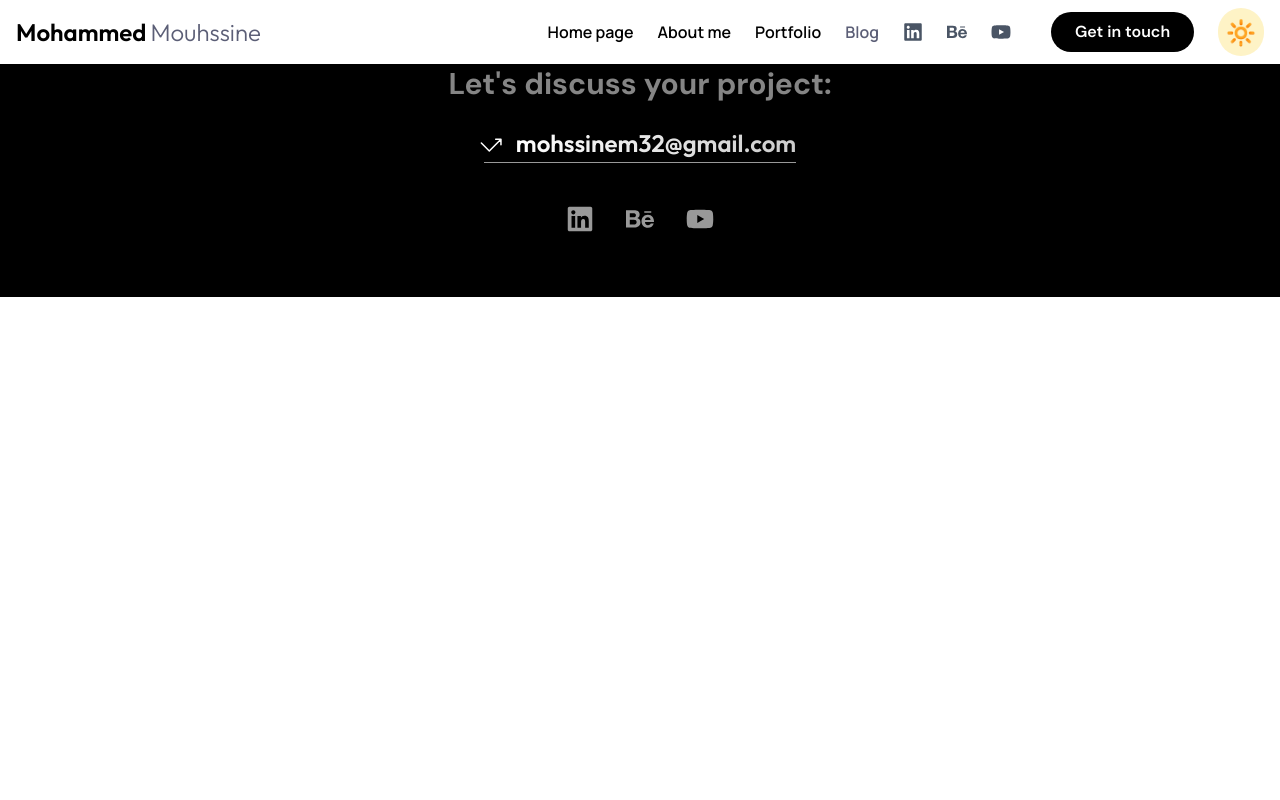
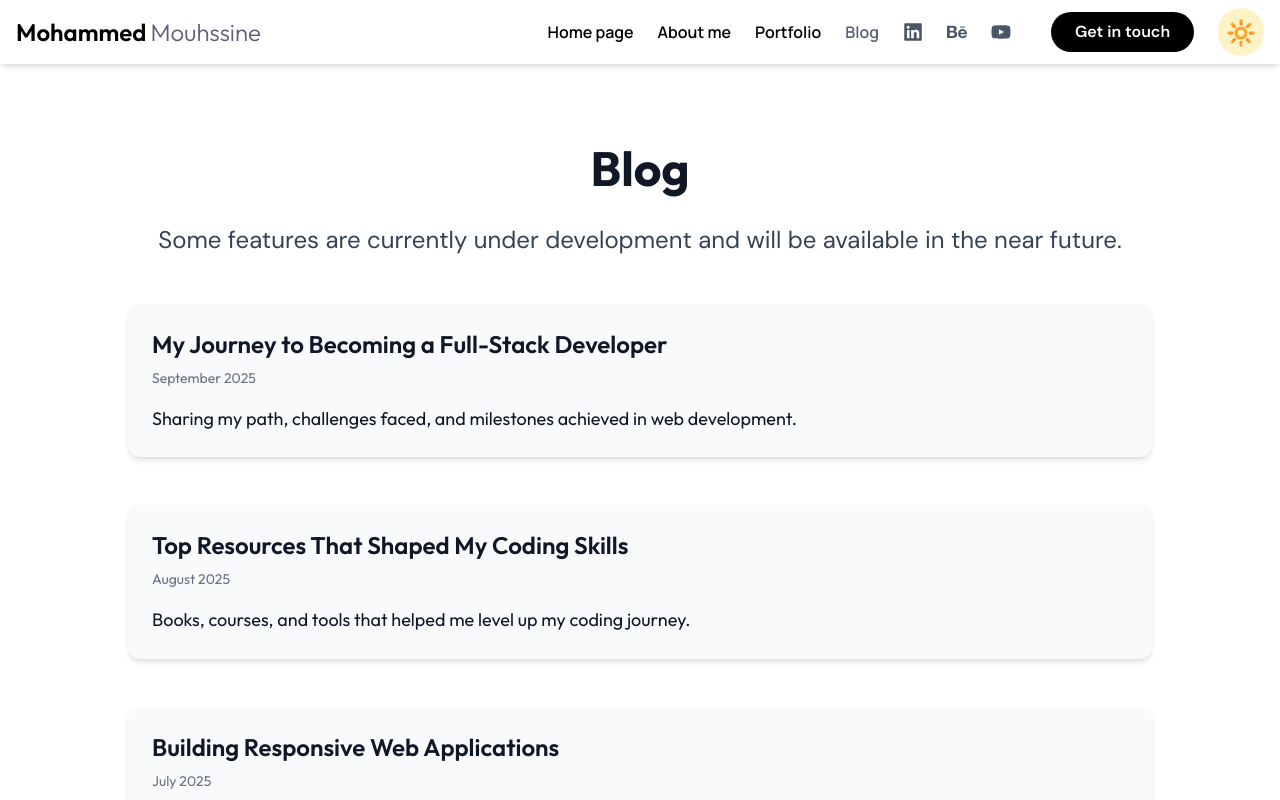
Before and after one commit to Andamlaka/personal-portfolio, a React (Vite) app in the folder portfolio/: page /blog in a window 1280 px wide. Shown: the top 800 px of the page. Built offline with nearby package versions, Linux system fonts and the light colour scheme.

Commit message:
updating

```diff
--- a/portfolio/src/App.jsx
+++ b/portfolio/src/App.jsx
@@ -5,8 +5,8 @@ import HomePage from "./pages/HomePage";
 import AboutMe from "./pages/AboutMe";
 import Footer from "./components/Footer";
 import Portfolio from "./pages/Portfolio";
-
-
+import Blog from "./pages/Blog";
+import Contact from "./pages/Contact";
 
 function App() {
   return (
@@ -16,7 +16,8 @@ function App() {
         <Route path="/" element={<HomePage />} />
         <Route path="/about" element={<AboutMe />} />
         <Route path="/portfolio" element={<Portfolio />} />
-        <Route path="/downloads" element={<h1>Downloads</h1>} />
+        <Route path="/blog" element={<Blog/>} />
+        <Route path='/contact' element={<Contact/>}/>
       </Routes>
       <Footer />
     </div>
--- a/portfolio/src/components/HeroSection.jsx
+++ b/portfolio/src/components/HeroSection.jsx
@@ -1,6 +1,7 @@
 'use client';
 import React, { useEffect, useState } from 'react';
 import { motion } from 'framer-motion';
+import { useNavigate } from "react-router-dom";
 
 export default function HeroSection() {
   const words = [
@@ -11,6 +12,7 @@ export default function HeroSection() {
     'mobile apps',
   ];
   const [index, setIndex] = useState(0);
+  const navigate = useNavigate();
 
   useEffect(() => {
     const id = setInterval(() => {
@@ -79,7 +81,7 @@ export default function HeroSection() {
             {['Frontend', 'Backend', 'FinTech', 'Startups', 'ESN'].map((t) => (
               <span
                 key={t}
-                className='px-3 py-1 rounded-2xl font-medium bg-[#FAFAFA] dark:bg-gray-800 text-sm sm:text-base md:text-lg border border-gray-300 dark:border-gray-700 text-primary dark:text-gray-200'
+                className='px-3 py-1 rounded-2xl font-medium bg-[#C9C8CB] dark:bg-gray-800 text-sm sm:text-base md:text-lg border border-gray-300 dark:border-gray-700 text-primary dark:text-gray-200'
               >
                 #{t}
               </span>
@@ -87,9 +89,14 @@ export default function HeroSection() {
           </div>
 
           {/* CTA */}
-          <button className='mt-4 sm:mt-6 w-full sm:w-auto px-8 py-3 bg-black dark:bg-white text-white dark:text-black rounded-full text-base sm:text-lg md:text-xl font-semibold shadow-lg hover:bg-gray-800 dark:hover:bg-gray-200 transition flex justify-center items-center'>
-            Let’s talk
-          </button>
+          <button
+      onClick={() => navigate("/contact")}
+      className="mt-4 sm:mt-6 w-full sm:w-auto px-8 py-3 bg-black dark:bg-white text-white dark:text-black
+                 rounded-full text-base sm:text-lg md:text-xl font-semibold shadow-lg
+                 hover:bg-gray-800 dark:hover:bg-gray-200 transition flex justify-center items-center cursor-pointer"
+    >
+      Let’s talk
+    </button>
         </motion.div>
       </div>
 
--- a/portfolio/src/components/Navbar.jsx
+++ b/portfolio/src/components/Navbar.jsx
@@ -2,10 +2,10 @@ import { useState } from 'react';
 import { NavLink } from 'react-router-dom';
 import { FaLinkedin, FaBehance, FaYoutube } from 'react-icons/fa';
 import ThemeToggle from './ThemeToggle';
-
+import { useNavigate } from "react-router-dom";
 export default function Navbar() {
   const [menuOpen, setMenuOpen] = useState(false);
-
+  const navigate = useNavigate();
   const linkClass = ({ isActive }) =>
     isActive
       ? 'text-secondary dark:text-gray-300 font-manrope font-semibold text-base'
@@ -59,6 +59,7 @@ export default function Navbar() {
           </a>
 
           <button
+          onClick={() => navigate("/contact")}
             className='bg-primary w-auto text-sm sm:text-base dark:bg-white font-semibold font-dm  text-white
            dark:text-black px-4 sm:px-6 py-2 rounded-full ml-2 sm:ml-4 cursor-pointer'
           >
--- /dev/null
+++ b/portfolio/src/pages/Blog.jsx
@@ -0,0 +1,79 @@
+"use client";
+import React from "react";
+import { motion } from "framer-motion";
+
+export default function Blog() {
+  const blogPosts = [
+    {
+      title: "My Journey to Becoming a Full-Stack Developer",
+      date: "September 2025",
+      excerpt:
+        "Sharing my path, challenges faced, and milestones achieved in web development.",
+    },
+    {
+      title: "Top Resources That Shaped My Coding Skills",
+      date: "August 2025",
+      excerpt:
+        "Books, courses, and tools that helped me level up my coding journey.",
+    },
+    {
+      title: "Building Responsive Web Applications",
+      date: "July 2025",
+      excerpt:
+        "A guide on creating responsive, modern web applications with React and Tailwind CSS.",
+    },
+  ];
+
+  return (
+    <section className="mt-20 px-6 py-16 md:px-12 lg:px-24 bg-white dark:bg-gray-950 text-gray-900 dark:text-white min-h-screen">
+      <div className="max-w-5xl mx-auto">
+        {/* Heading */}
+        <motion.h1
+          initial={{ opacity: 0, y: 40 }}
+          whileInView={{ opacity: 1, y: 0 }}
+          viewport={{ once: true, amount: 0.3 }}
+          transition={{ duration: 0.8, ease: "easeOut" }}
+          className="text-3xl sm:text-4xl md:text-5xl font-bold mb-8 text-center"
+        >
+          Blog
+        </motion.h1>
+
+        {/* Future features note */}
+        <motion.p
+          initial={{ opacity: 0, y: 20 }}
+          whileInView={{ opacity: 1, y: 0 }}
+          viewport={{ once: true, amount: 0.3 }}
+          transition={{ duration: 0.8, ease: "easeOut", delay: 0.2 }}
+          className="text-center md:text-2xl font-dm text-gray-700 dark:text-gray-300 mb-12 "
+        >
+          Some features are currently under development and will be available in
+          the near future.
+        </motion.p>
+
+        {/* Blog posts */}
+        <div className="space-y-8 md:space-y-12">
+          {blogPosts.map((post, index) => (
+            <motion.div
+              key={index}
+              initial={{ opacity: 0, y: 40 }}
+              whileInView={{ opacity: 1, y: 0 }}
+              viewport={{ once: true, amount: 0.3 }}
+              transition={{
+                duration: 0.8,
+                ease: "easeOut",
+                delay: index * 0.2,
+              }}
+              className="p-6 rounded-xl shadow-md bg-gray-50 dark:bg-gray-800 hover:shadow-lg transition"
+            >
+              <h2 className="text-2xl font-semibold mb-2">{post.title}</h2>
+              <p className="text-sm text-gray-500 dark:text-gray-400 mb-4">
+                {post.date}
+              </p>
+              <p className="text-base sm:text-lg leading-relaxed">{post.excerpt}</p>
+            </motion.div>
+          ))}
+        </div>
+      </div>
+    </section>
+  );
+}
--- /dev/null
+++ b/portfolio/src/pages/Contact.jsx
@@ -0,0 +1,82 @@
+import { FaLinkedin, FaBehance, FaYoutube } from "react-icons/fa";
+
+export default function Contact() {
+  return (
+    <section className="min-h-screen flex flex-col items-center justify-center px-6 sm:px-12 md:px-24 bg-white dark:bg-[#030712] text-gray-900 dark:text-white">
+      {/* Heading */}
+      <h1 className="text-3xl sm:text-4xl md:text-5xl font-bold mb-4 text-center">
+        Let's work together!
+      </h1>
+
+      {/* Description */}
+      <p className="text-base sm:text-lg md:text-xl text-gray-600 dark:text-gray-300 text-center max-w-2xl mb-6">
+        Let's begin by discussing the details of the project to make sure we are on the same page.
+      </p>
+
+      {/* Email with hover swap */}
+      <a
+        href="mailto:youremail@example.com"
+        className="group relative inline-flex items-center justify-center"
+      >
+        {/* Arrow + email */}
+        <span className="flex items-end gap-2 text-xl sm:text-2xl font-semibold relative">
+          <svg
+            xmlns="http://www.w3.org/2000/svg"
+            fill="none"
+            viewBox="0 0 24 24"
+            strokeWidth={1.5}
+            stroke="currentColor"
+            className="w-5 sm:w-6 h-5 sm:h-6 text-black dark:text-white transform transition-transform duration-300 origin-left -rotate-45 group-hover:rotate-0 translate-y-1"
+          >
+            <path
+              strokeLinecap="round"
+              strokeLinejoin="round"
+              d="m16.49 12 3.75 3.75m0 0-3.75 3.75m3.75-3.75H3.74V4.499"
+            />
+          </svg>
+
+          {/* Email text */}
+          <span className="text-black dark:text-white transition-opacity duration-300 group-hover:opacity-0 self-end">
+            mohssinem32@gmail.com
+          </span>
+
+          {/* Hover text */}
+          <span className="absolute left-8 text-black dark:text-white opacity-0 transition-opacity duration-300 group-hover:opacity-100 text-sm sm:text-base md:text-lg">
+            Let&apos;s talk
+          </span>
+        </span>
+
+        {/* Underline */}
+        <span className="absolute -bottom-1 left-0 h-[1px] w-full bg-black dark:bg-white transition-colors group-hover:bg-current" />
+      </a>
+
+      {/* Social icons */}
+      <div className="mt-10 flex flex-wrap justify-center gap-6 sm:gap-8 text-gray-700 dark:text-gray-300">
+        <a
+          href="https://linkedin.com"
+          target="_blank"
+          rel="noreferrer"
+          className="hover:text-blue-600 dark:hover:text-blue-400 transition-colors"
+        >
+          <FaLinkedin size={28} className="sm:w-7 sm:h-7" />
+        </a>
+        <a
+          href="https://behance.net"
+          target="_blank"
+          rel="noreferrer"
+          className="hover:text-blue-500 dark:hover:text-blue-300 transition-colors"
+        >
+          <FaBehance size={28} className="sm:w-7 sm:h-7" />
+        </a>
+        <a
+          href="https://youtube.com"
+          target="_blank"
+          rel="noreferrer"
+          className="hover:text-red-600 dark:hover:text-red-400 transition-colors"
+        >
+          <FaYoutube size={28} className="sm:w-7 sm:h-7" />
+        </a>
+      </div>
+    </section>
+  );
+}
```
